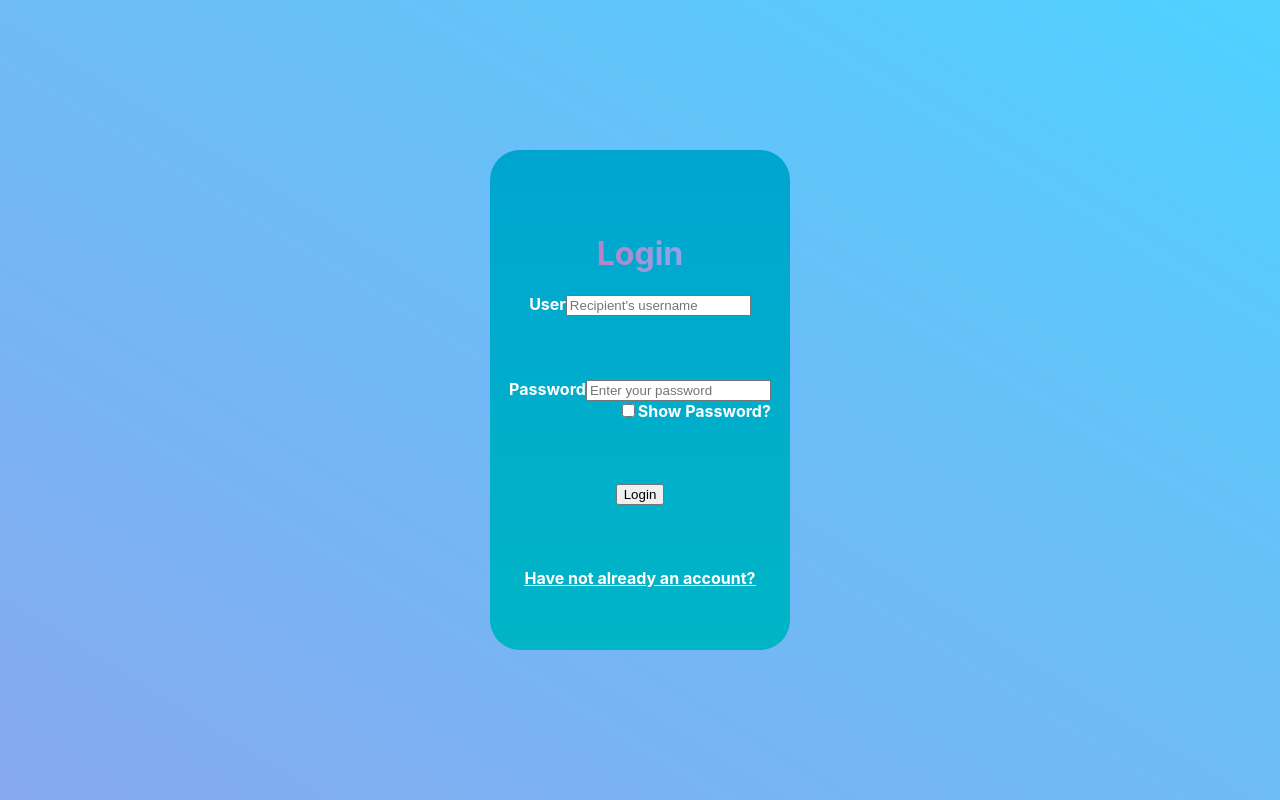
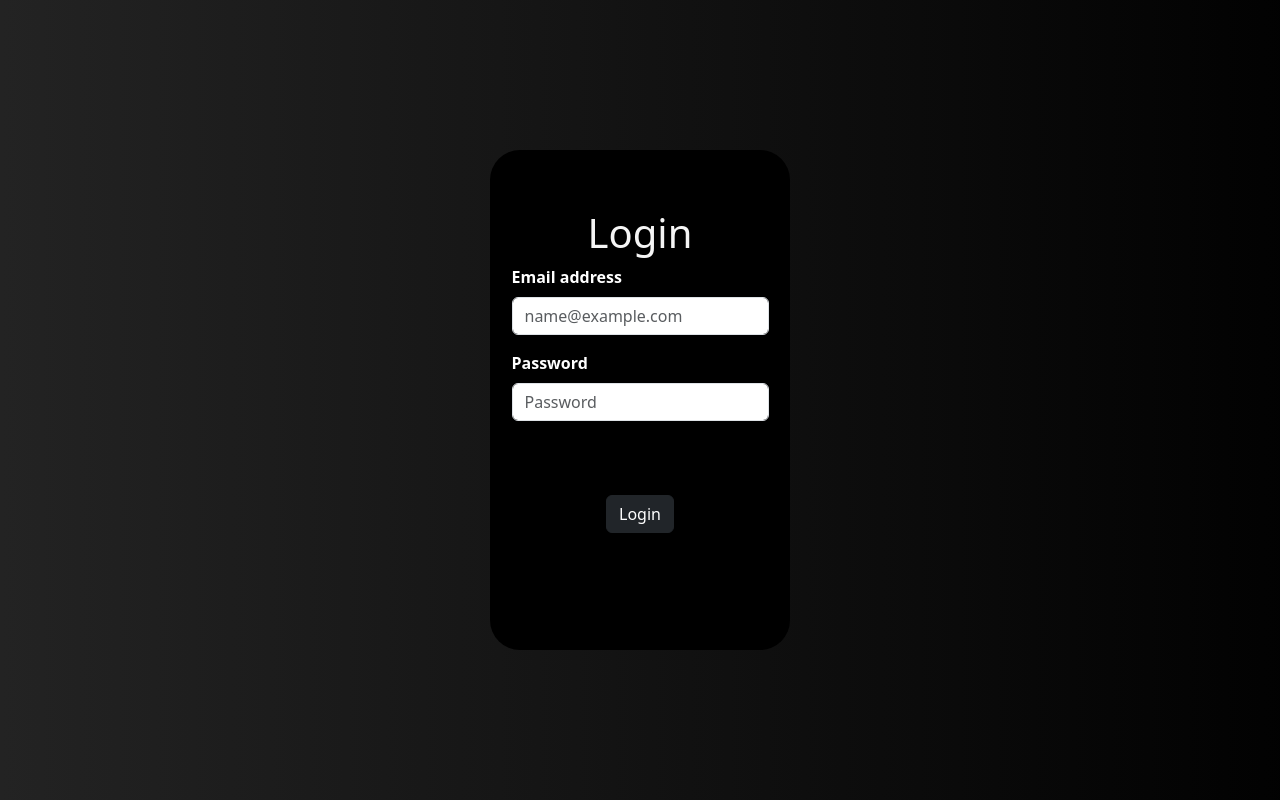
Before and after one commit to thePanaMiguel09/Project-Products, a React (Create React App) app: page /login in a window 1280 px wide. Built offline with nearby package versions, Linux system fonts and the light colour scheme.

Commit message:
Navegación de rutas

```diff
--- a/package.json
+++ b/package.json
@@ -10,7 +10,8 @@
     "react": "^18.3.1",
     "react-bootstrap": "^2.10.4",
     "react-dom": "^18.3.1",
-    "react-scripts": "5.0.1",
+    "react-router-dom": "^6.26.2",
+    "react-scripts": "^5.0.1",
     "web-vitals": "^2.1.4"
   },
   "scripts": {
--- a/src/App.js
+++ b/src/App.js
@@ -1,10 +1,22 @@
-import './App.css';
-import Login from './Loginn';
+import "./App.css";
+import Login from "./Loginn";
+import SignUp from "./SignUp";
+import "bootstrap/dist/css/bootstrap.min.css";
+import { BrowserRouter, Routes, Route } from 'react-router-dom';
+
 
 function App() {
   return (
-    <Login />
+    <BrowserRouter>
+      <Routes>
+        {/* Define tus rutas */}
+
+        <Route path="/login" element={<Login />} />
+        <Route path="/signup" element={<SignUp />} />
+      </Routes>
+    </BrowserRouter>
   );
+
 }
 
 export default App;
--- a/src/Loginn.css
+++ b/src/Loginn.css
@@ -1,5 +1,5 @@
 body {
-    background: linear-gradient(to right top, #d16ba5, #c777b9, #8aa7ec, #79b3f4, #69bff8, #52cffe, #41dfff);
+    background: linear-gradient(to right,  #434343,#000000);
     animation: gradientAnimation 15s infinite;
     background-size: 200% 200%;
 }
@@ -17,9 +17,7 @@ body {
 }
 
 .containerColor {
-    background: linear-gradient( #009dd4, #00bdc2);
-    animation: gradientAnimation 15s infinite;
-    background-size: 200% 200%;
+    background: #000000;
 }
 
 .containerBorder {
@@ -41,7 +39,7 @@ body {
 }
 
 .buttonColor {
-    background: linear-gradient(109.6deg, rgb(0, 0, 0) 11.2%, rgb(11, 132, 145) 91.1%);
+    background: linear-gradient(#434343,#000000);
     animation: gradientAnimation 15s infinite;
     background-size: 200% 200%;
 }
@@ -76,6 +74,10 @@ body {
 
 .inputSize {
     width: 50%;
+}
+
+.inputColor {
+    background-color: transparent;
 }
 
 .containerFlex {
@@ -116,12 +118,7 @@ body {
 }
 
 .textColorAnimation {
-    background: linear-gradient(109.6deg, #d16ba5, #c777b9, #8aa7ec, #79b3f4, #69bff8);
-    background-size: 200% 200%;
-    background-clip: text;
-    -webkit-background-clip: text;
-    -webkit-text-fill-color: transparent;
-    animation: gradientAnimation 5s ease infinite;
+    color: whitesmoke;
 }
 
 .LoginContainer {
@@ -145,3 +142,7 @@ body {
     display: flex;
     justify-content: flex-end;
 }
+
+.textLabelAlign {
+    text-align: start;
+}
--- a/src/Loginn.js
+++ b/src/Loginn.js
@@ -1,10 +1,15 @@
+import Form from "react-bootstrap/Form";
+
+import { Button } from "react-bootstrap";
 import "./App.css";
 import "./Loginn.css";
-import Form from "react-bootstrap/Form";
-import InputGroup from "react-bootstrap/InputGroup";
-import Button from "react-bootstrap/Button";
+import { useNavigate  } from "react-router-dom";
 
 function Login() {
+  const navigate = useNavigate();
+  const toHome = () => {
+    navigate("/signup");
+  };
   return (
     <div className="App">
       <div className="LoginContainer">
@@ -12,47 +17,38 @@ function Login() {
           <div className="InputContainer">
             <div>
               <h1 className="text-center textColorAnimation">Login</h1>
-
-              <InputGroup className="mb-3">
-                <InputGroup.Text id="basic-addon1" className="textColor ">
-                  User
-                </InputGroup.Text>
-
-                <Form.Control
-                  placeholder="Recipient's username"
-                  aria-label="Recipient's username"
-                  aria-describedby="basic-addon2"
-                />
-              </InputGroup>
-            </div>
-
-            <div>
               <Form>
-                <Form.Group className="mb-3" controlId="formBasicPassword">
-                  <Form.Label className="textColor">Password</Form.Label>
+                <Form.Group
+                  className="mb-3"
+                  controlId="exampleForm.ControlInput1"
+                >
+                  <div className="textLabelAlign textColor ">
+                    <Form.Label>Email address</Form.Label>
+                  </div>
                   <Form.Control
-                    type="password"
-                    placeholder="Enter your password"
+                    type="email"
+                    placeholder="name@example.com"
+                    className="inputColor"
                   />
                 </Form.Group>
               </Form>
-              <InputGroup className="mb-3 showPassword">
-                <InputGroup.Checkbox />
-                <Form.Label className="textColor showPassword">
-                  Show Password?
-                </Form.Label>
-              </InputGroup>
+
+              <Form.Group className="mb-3" controlId="formPlaintextPassword">
+                <div className="textLabelAlign textColor ">
+                  <Form.Label>Password</Form.Label>
+                </div>
+
+                <Form.Control
+                  type="password"
+                  placeholder="Password"
+                  className="inputColor"
+                />
+              </Form.Group>
             </div>
-
-            <div id="buttonContainer" className="d-flex justify-content-center">
-              <Button type="submit">Login</Button>{" "}
-            </div>
-
-            <div className="signUpStyle">
-              <a href="signUp.html" className="textColor">
-                Have not already an account?
-              </a>
-            </div>
+            <Button variant="dark" onClick={toHome}>
+              Login
+            </Button>{" "}
+            <div className="signUpStyle"></div>
           </div>
         </div>
       </div>
--- /dev/null
+++ b/src/SignUp.css
@@ -0,0 +1,4 @@
+contaierSignUp {
+    height: 60vh;
+    width: 80vw;
+}
--- /dev/null
+++ b/src/SignUp.js
@@ -0,0 +1,17 @@
+import "./App.css"
+import "./SignUp.css"
+
+function SignUp() {
+    return (
+
+        <div className="App">
+            <div className="contaierSignUp">
+
+            </div>
+        </div>
+
+
+    );
+}
+
+export default SignUp
--- a/src/index.js
+++ b/src/index.js
@@ -2,11 +2,15 @@ import React from 'react';
 import ReactDOM from 'react-dom/client';
 import './index.css';
 import App from './App';
+import SignUp from './SignUp';
+
 
 
 const root = ReactDOM.createRoot(document.getElementById('root'));
 root.render(
 
+  <div>
   <App />
-
+  <SignUp/>
+  </div>
 );
```
Also changed, not shown: src/main.jsx (added, +30 -0 lines), src/routes/roots.jsx (added, +44 -0 lines), 1 other file (tests, documents, lock files or other folders).
